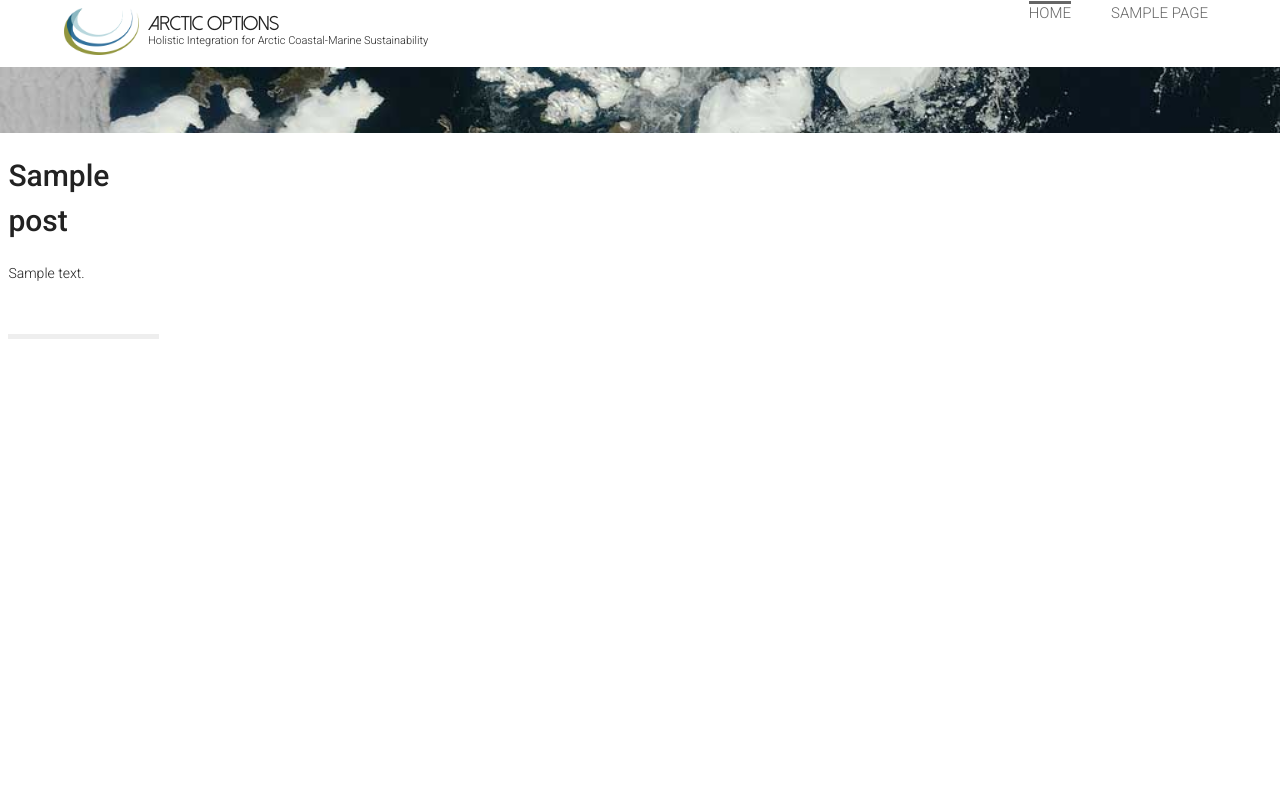
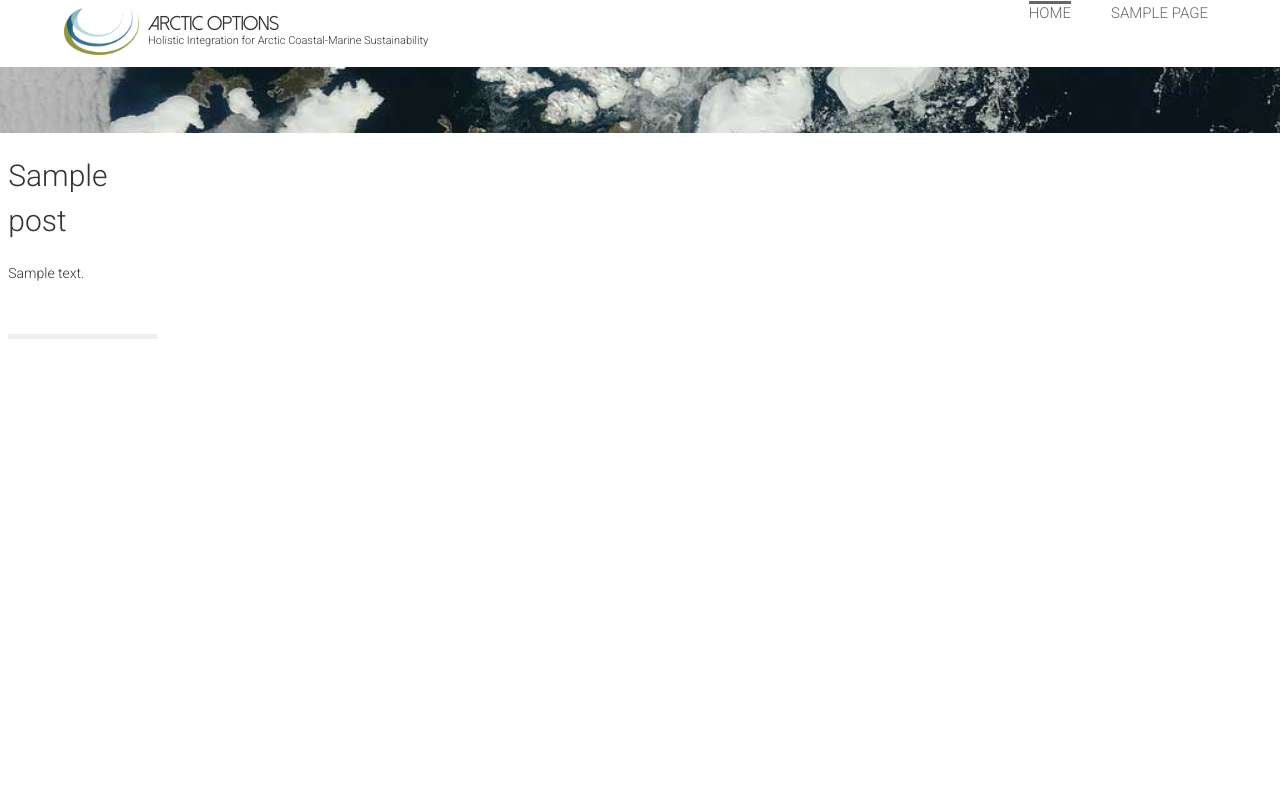
Before and after one commit to lauren-palmer/arcticoptions, a WordPress theme: template wordpress-theme/arcticOptions/page.php in a window 1280 px wide. Shown: the top 801 px of the page. Run offline with PHP 8.4 and a stand-in for WordPress, Linux system fonts and the light colour scheme; the site name, menu and one post (Sample post) are stand-ins, and other content is empty; some libraries are stand-ins or nearby versions.

Commit message:
Lightened up font color and reduced font weight of headers

```diff
--- a/wordpress-theme/arcticOptions/style.css
+++ b/wordpress-theme/arcticOptions/style.css
@@ -37,7 +37,7 @@
 }
 body, input, textarea
 {
-	color: #222;
+	color: #333;
 	font-family: 'Roboto', Helvetica, Arial, sans-serif;
 	font-weight: 300;
 	font-size: 14px;
@@ -50,7 +50,7 @@
 }
 h1{
 	font-size: 30px;
-	font-weight: 500;
+	font-weight: 300;
 }
 h2{
 	font-size: 26px;
```
